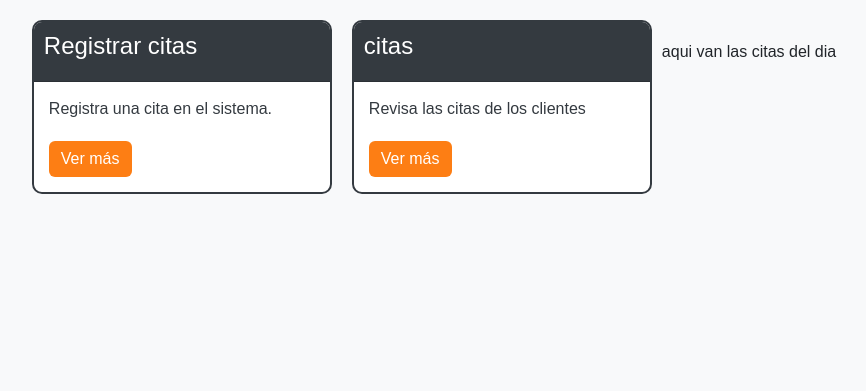
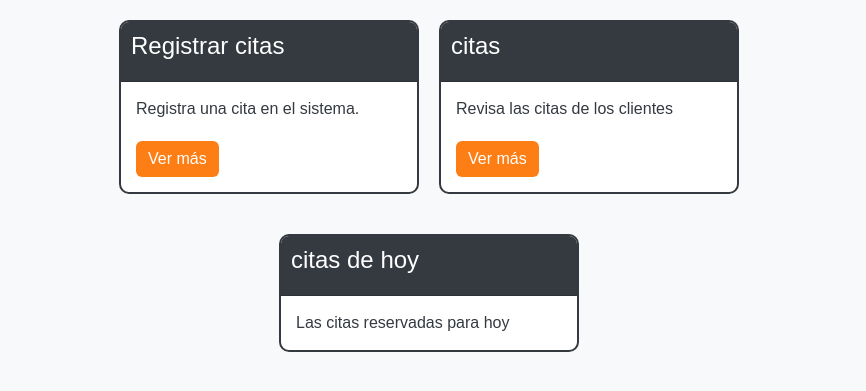
Before and after one commit to Lopr0091/taller, a PHP site: page /paginas/menuCitasUsuario.php in a window 1280 px wide. Shown: the part 134-525 px from the top of the page, without its empty margins (211-1077 px from the left). Run offline with PHP 8.4, Linux system fonts and the light colour scheme; the visitor is signed in with stand-in values (Sample User, id 1).

Commit message:
ya esta el espacio donde mostrar las citas de hoy

```diff
--- a/paginas/menuCitasUsuario.php
+++ b/paginas/menuCitasUsuario.php
@@ -153,8 +153,17 @@ $usuario = $_SESSION['usuario'];
                     <a href="historialCitasUsuario.php" class="btn btn-orange">Ver más</a>
             </div>
     </div>
+    </div>
     <div class="container-cards">
-        aqui van las citas del dia
+        <div class="card">
+                <div class="card-header">
+                    <h5 class="card-title">citas de hoy</h5>
+                </div>
+                <div class="card-body">
+                    <p class="card-text">Las citas reservadas para hoy</p>
+
+            </div>
+    </div>
     </div>
     </main>
 </body>
```
